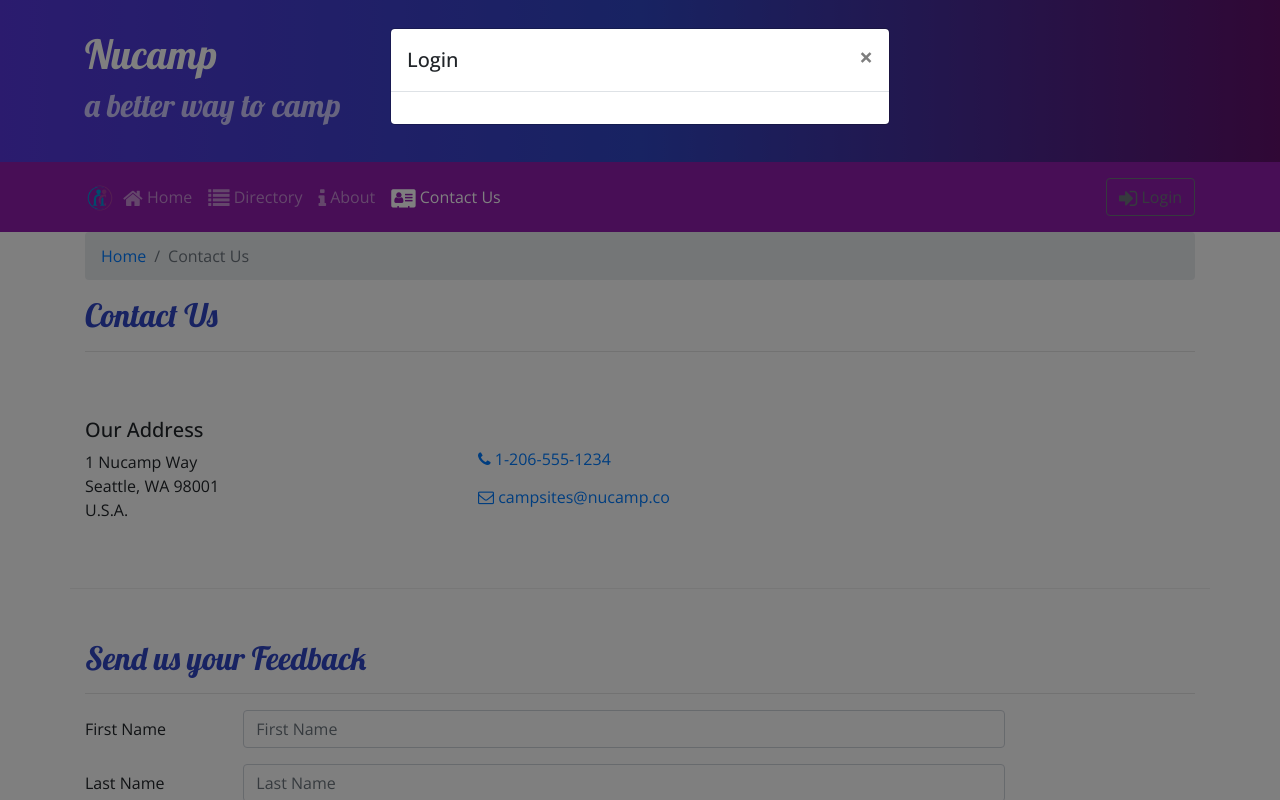
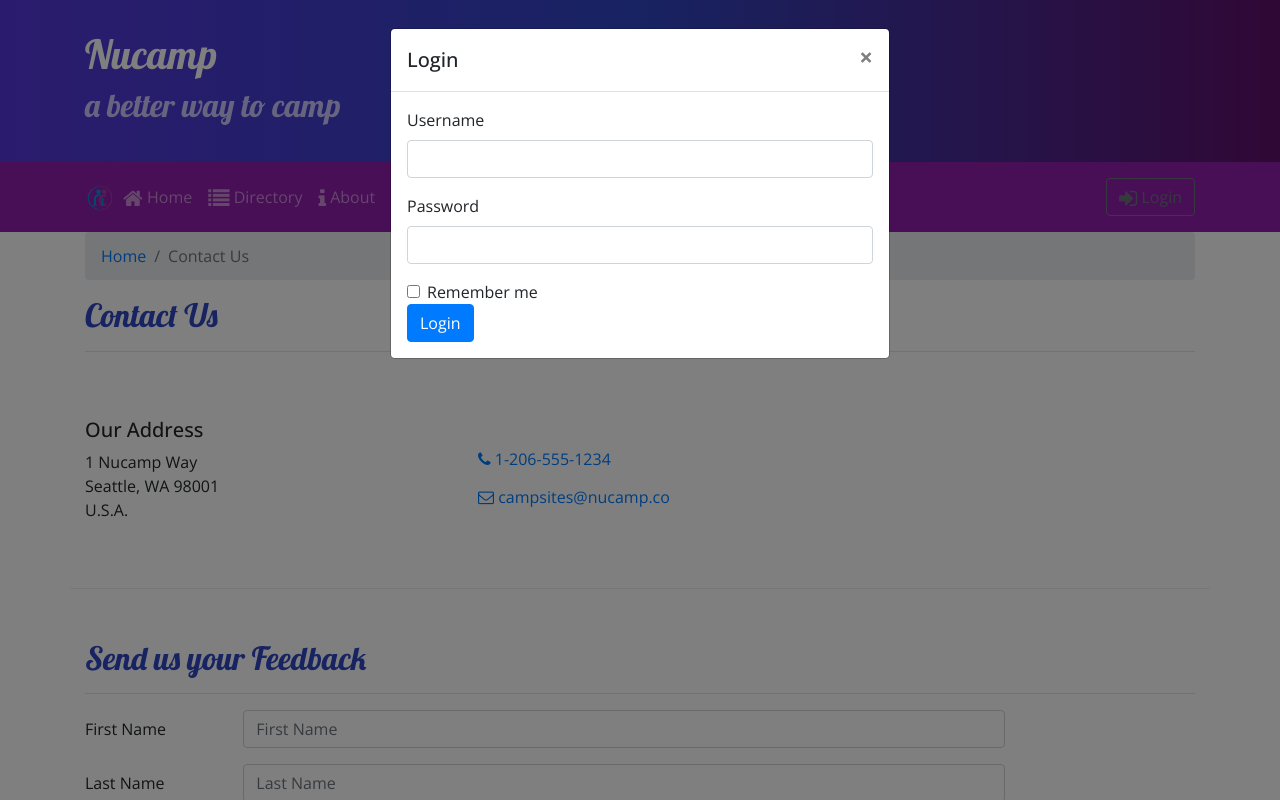
Before and after one commit to CatherineLydia/nucampsite-REACT, a React (Create React App) app: page /contactus in a window 1280 px wide. Both pictures are taken after a click on the button "Login". Shown: the top 800 px of the page. Built offline with nearby package versions, Linux system fonts and the light colour scheme.

Commit message:
Uncontrolled From -Login

```diff
--- a/src/components/HeaderComponent.js
+++ b/src/components/HeaderComponent.js
@@ -1,17 +1,17 @@
 import React, { Component } from 'react';
-import { Nav, Navbar, NavbarBrand, NavbarToggler, Collapse, NavItem, Jumbotron , Button,Modal,ModalHeader,ModalBody } from 'reactstrap';
+import { Nav, Navbar, NavbarBrand, NavbarToggler, Collapse, NavItem, Jumbotron , Button,Modal,ModalHeader,ModalBody,Form, FormGroup, Input, Label  } from 'reactstrap';
 import { NavLink } from 'react-router-dom';
 
 class Header extends Component {
     constructor(props) {
         super(props);
-
             this.state = {
                 isNavOpen: false,
                 isModalOpen :false
             };
         this.toggleNav = this.toggleNav.bind(this);
         this.toggleModal = this.toggleModal.bind(this);
+        this.handleLogin = this.handleLogin.bind(this);
         }
 
     toggleNav() {
@@ -23,6 +23,11 @@ class Header extends Component {
         this.setState({
             isModalOpen:!this.state.isModalOpen
         });
+    }
+    handleLogin(event) {
+        alert(`Username: ${this.username.value} Password: ${this.password.value} Remember: ${this.remember.checked}`);
+        this.toggleModal();
+        event.preventDefault();
     }
     render() {
         return (
@@ -75,7 +80,26 @@ class Header extends Component {
                 <Modal isOpen={this.state.isModalOpen} toggle={this.toggleModal}>
                     <ModalHeader toggle={this.toggleModal}>Login</ModalHeader>
                     <ModalBody>
-
+                        <Form onSubmit={this.handleLogin}>
+                            <FormGroup>
+                                <Label htmlFor="username">Username</Label>
+                                <Input type="text" id="username" name="username"
+                                    innerRef={input => this.username = input} />
+                            </FormGroup>
+                            <FormGroup>
+                                <Label htmlFor="password">Password</Label>
+                                <Input type="password" id="password" name="password"
+                                    innerRef={input => this.password = input} />
+                            </FormGroup>
+                            <FormGroup check>
+                                <Label check>
+                                    <Input type="checkbox" name="remember"
+                                        innerRef={input => this.remember = input} />
+                                    Remember me
+                                </Label>
+                            </FormGroup>
+                            <Button type="submit" value="submit" color="primary">Login</Button>
+                        </Form>
                     </ModalBody>
                 </Modal>
             </React.Fragment>
```
